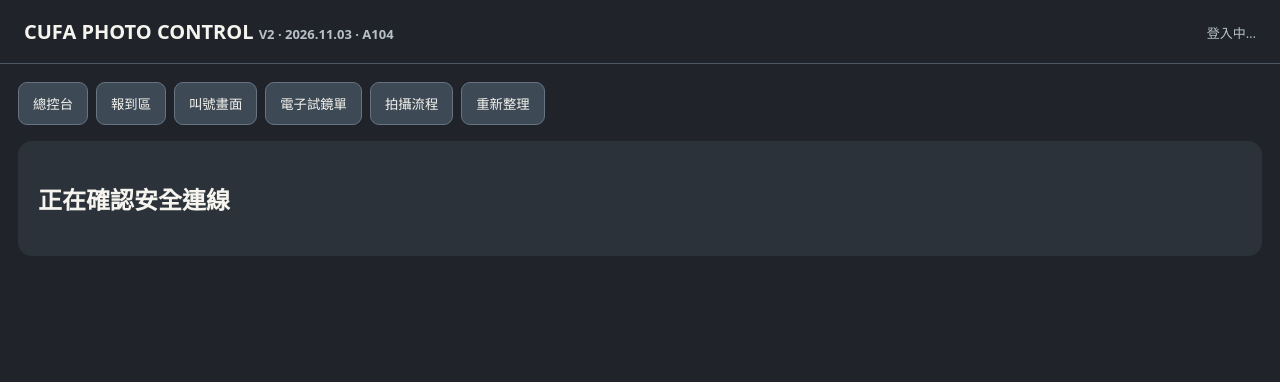
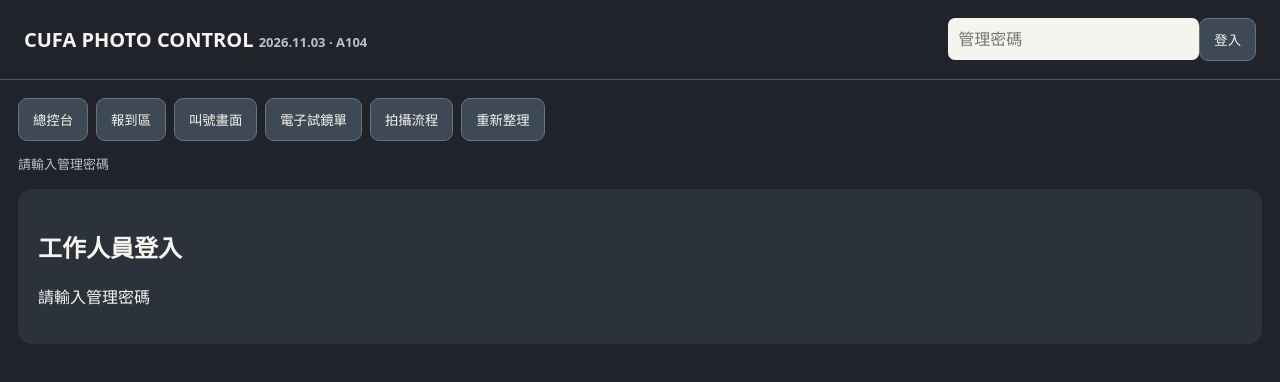
Before and after one commit to alltalentent/115-cufa-photo, a plain HTML site: page index.html in a window 1280 px wide. Drawn offline with Linux system fonts and the light colour scheme.

Commit message:
Use simple administrator password login instead of Google OAuth

```diff
--- a/index.html
+++ b/index.html
@@ -1,13 +1,13 @@
-<!doctype html><html lang="zh-Hant"><head><meta charset="utf-8"><meta name="viewport" content="width=device-width,initial-scale=1"><title>CUFA PHOTO CONTROL V2</title><script src="https://accounts.google.com/gsi/client" async defer></script><script src="./config.js"></script><style>
+<!doctype html><html lang="zh-Hant"><head><meta charset="utf-8"><meta name="viewport" content="width=device-width,initial-scale=1"><title>CUFA PHOTO CONTROL</title><script src="./config.js"></script><style>
 :root{color-scheme:dark}*{box-sizing:border-box}body{font:16px system-ui,-apple-system,sans-serif;background:#20242a;color:#f6f4ef;margin:0}header{padding:18px 24px;border-bottom:1px solid #4b5660;display:flex;justify-content:space-between;gap:12px;align-items:center;flex-wrap:wrap}h1{font-size:20px;margin:0}main{max-width:1280px;margin:auto;padding:18px}nav{display:flex;flex-wrap:wrap;gap:8px}button{background:#3d4955;color:#f6f4ef;border:1px solid #667482;border-radius:9px;padding:11px 14px;cursor:pointer}button:hover{background:#536270}button:disabled{opacity:.4;cursor:not-allowed}section{background:#2b323a;border-radius:14px;padding:20px;margin-top:16px}input,textarea{font:inherit;background:#f6f4ef;color:#20242a;border:0;border-radius:7px;padding:10px;max-width:100%}.row{border-bottom:1px solid #49545e;padding:12px 0;display:flex;gap:12px;justify-content:space-between;align-items:center;flex-wrap:wrap}.small{font-size:13px;color:#b8c1ca}.big{font-size:clamp(38px,7vw,92px);font-weight:750}.slate{text-align:center;padding:48px 12px}.error{color:#ffc3aa}.success{color:#9be2bf}.stack{display:flex;flex-direction:column;gap:8px}.wrap{display:flex;flex-wrap:wrap;gap:6px}.note{max-width:280px}.stats{display:flex;gap:20px;flex-wrap:wrap}label{display:inline-flex;align-items:center;gap:4px;font-size:13px;margin-right:6px}pre{white-space:pre-wrap;overflow-wrap:anywhere}</style></head><body>
-<header><h1>CUFA PHOTO CONTROL <span class="small">V2 · 2026.11.03 · A104</span></h1><div id="auth"><span class="small">登入中…</span></div></header><main><nav id="nav" hidden><button data-page="control">總控台</button><button data-page="checkin">報到區</button><button data-page="queue">叫號畫面</button><button data-page="slate">電子試鏡單</button><button data-page="schedule">拍攝流程</button><button id="refresh">重新整理</button></nav><p id="message" class="small" role="status"></p><section id="view"><h2>正在確認安全連線</h2></section></main>
+<header><h1>CUFA PHOTO CONTROL <span class="small">2026.11.03 · A104</span></h1><div id="auth"><span class="small">登入中…</span></div></header><main><nav id="nav" hidden><button data-page="control">總控台</button><button data-page="checkin">報到區</button><button data-page="queue">叫號畫面</button><button data-page="slate">電子試鏡單</button><button data-page="schedule">拍攝流程</button><button id="refresh">重新整理</button></nav><p id="message" class="small" role="status"></p><section id="view"><h2>正在確認安全連線</h2></section></main>
 <script>
 'use strict';
-const cfg=window.CUFA_CONFIG||{},state={token:null,people:[],tasks:[],schedule:[],live:{},page:'control'};
+const cfg=window.CUFA_CONFIG||{},state={password:null,people:[],tasks:[],schedule:[],live:{},page:'control'};
 const $=id=>document.getElementById(id),make=(tag,text,cls)=>{const n=document.createElement(tag);n.textContent=text??'';if(cls)n.className=cls;return n};
 function message(s,error=false){$('message').textContent=s;$('message').className=error?'error':'small'}
 function button(text,handler){const b=make('button',text);b.onclick=handler;return b}
-async function request(path,body){if(!state.token)throw Error('請先登入');const payload={idToken:state.token,...(body||{action:'dashboard'})};const r=await fetch(cfg.appsScriptUrl,{method:'POST',headers:{'Content-Type':'text/plain;charset=utf-8'},body:JSON.stringify(payload),redirect:'follow'});if(!r.ok)throw Error('Google API HTTP '+r.status);const response=await r.json();if(!response.ok)throw Error(response.error||'API request rejected');return response.data}
+async function request(path,body){if(!state.password)throw Error('請先登入');const payload={password:state.password,...(body||{action:'dashboard'})};const r=await fetch(cfg.appsScriptUrl,{method:'POST',headers:{'Content-Type':'text/plain;charset=utf-8'},body:JSON.stringify(payload),redirect:'follow'});if(!r.ok)throw Error('Google API HTTP '+r.status);const response=await r.json();if(!response.ok)throw Error(response.error||'API request rejected');return response.data}
 
 async function load(){try{const x=await request('/api/dashboard');Object.assign(state,x);message('已同步資料');render()}catch(e){message(e.message,true)}}
 async function action(payload){if(!confirm('確定執行此操作？將更新正式 Google Sheets。'))return;try{await request('/api/action',payload);await load()}catch(e){message(e.message,true)}}
@@ -22,6 +22,16 @@ p.filter(x=>x.queueNo).forEach(x=>{const row=make('div','','row'),info=make('div
 t.filter(z=>z.personId===x.personId).forEach(z=>{const box=make('div','','stack');box.append(make('strong',z.shootType+' · '+z.status));const checked=new Set((z.checkedItems||'').split('／').filter(Boolean));(z.checklist||'').split('／').filter(Boolean).forEach(item=>{const label=make('label'),cb=document.createElement('input');cb.type='checkbox';cb.checked=checked.has(item);cb.onchange=()=>cb.checked?checked.add(item):checked.delete(item);label.append(cb,document.createTextNode(item));box.append(label)});const note=make('input');note.className='note';note.placeholder='備註';note.value=z.notes||'';box.append(note);const ops=make('div','','wrap');for(const [caption,status] of [['儲存',''+(z.status||'待拍攝')],['完成','已完成'],['需補拍','需補拍'],['缺席','缺席']])ops.append(button(caption,()=>action({action:'task',taskId:z.taskId,status,notes:note.value,checkedItems:[...checked].join('／')})));box.append(ops);controls.append(box)});row.append(info,controls);root.append(row)});
 }
 document.querySelectorAll('[data-page]').forEach(b=>b.onclick=()=>page(b.dataset.page));$('refresh').onclick=load;
-function setup(){if(!cfg.appsScriptUrl||!cfg.googleClientId||!/^https:\\/\\/script\\.google\\.com\\/macros\\/s\\/[^/]+\\/exec$/.test(cfg.appsScriptUrl)){message('尚未設定 Apps Script API 與 Google OAuth，正式資料功能保持關閉',true);$('view').replaceChildren(make('h2','部署設定尚未完成'),make('p','請先配置 config.js 的 Apps Script /exec 與 Google OAuth Client ID，並重新部署 Apps Script。'));$('auth').textContent='未設定';return}if(!window.google?.accounts?.id){setTimeout(setup,300);return}google.accounts.id.initialize({client_id:cfg.googleClientId,callback:async response=>{state.token=response.credential;$('auth').replaceChildren(button('重新登入',()=>google.accounts.id.prompt()));$('nav').hidden=false;await load()}});$('auth').replaceChildren();google.accounts.id.renderButton($('auth'),{theme:'outline',size:'large',text:'signin_with'});message('請以已授權的校內 Google 帳號登入')}
-setup();setInterval(()=>{if(state.token&&['queue','slate'].includes(state.page))load()},5000);
+function setup(){
+ if(!cfg.appsScriptUrl){message('尚未設定 Apps Script 網址',true);return}
+ $('auth').replaceChildren();
+ const field=make('input');field.type='password';field.placeholder='管理密碼';field.autocomplete='current-password';field.setAttribute('aria-label','管理密碼');
+ const login=button('登入',async()=>{state.password=field.value;field.value='';try{await request('',{action:'checkAdminPassword'});$('auth').replaceChildren(button('登出',()=>{state.password=null;$('nav').hidden=true;$('view').replaceChildren(make('h2','已登出'));setup()}));$('nav').hidden=false;await load()}catch(e){state.password=null;message(e.message,true)}});
+ field.onkeydown=e=>{if(e.key==='Enter')login.click()};
+ $('auth').append(field,login);
+ $('view').replaceChildren(make('h2','工作人員登入'),make('p','請輸入管理密碼'));
+ message('請輸入管理密碼');
+}
+
+setup();setInterval(()=>{if(state.password&&['queue','slate'].includes(state.page))load()},5000);
 </script></body></html>
```
